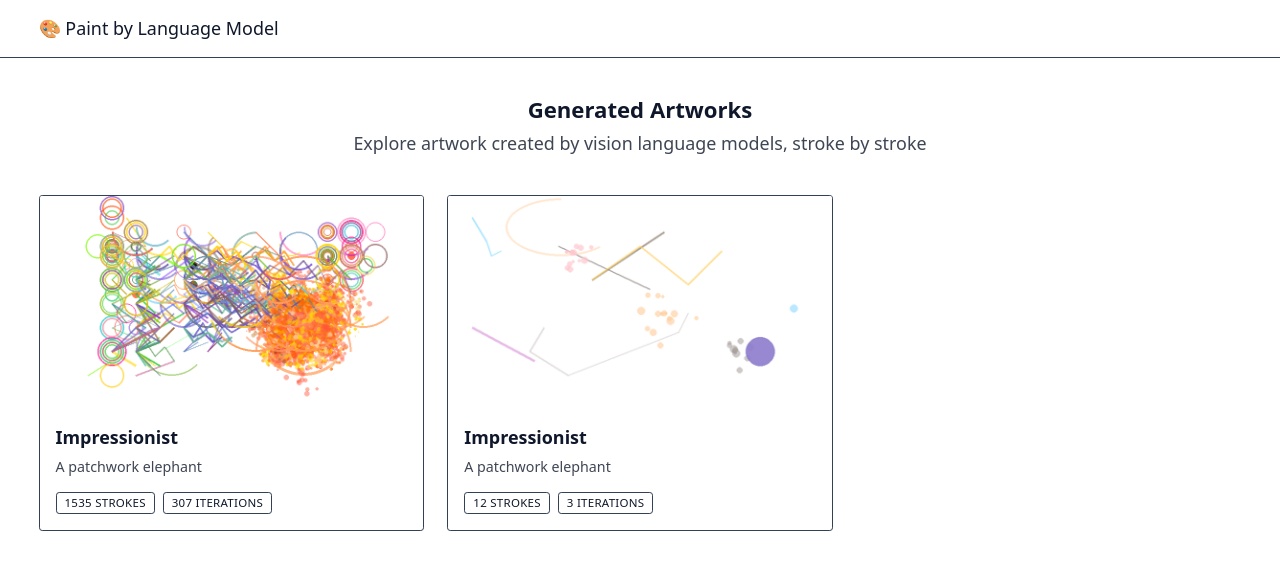
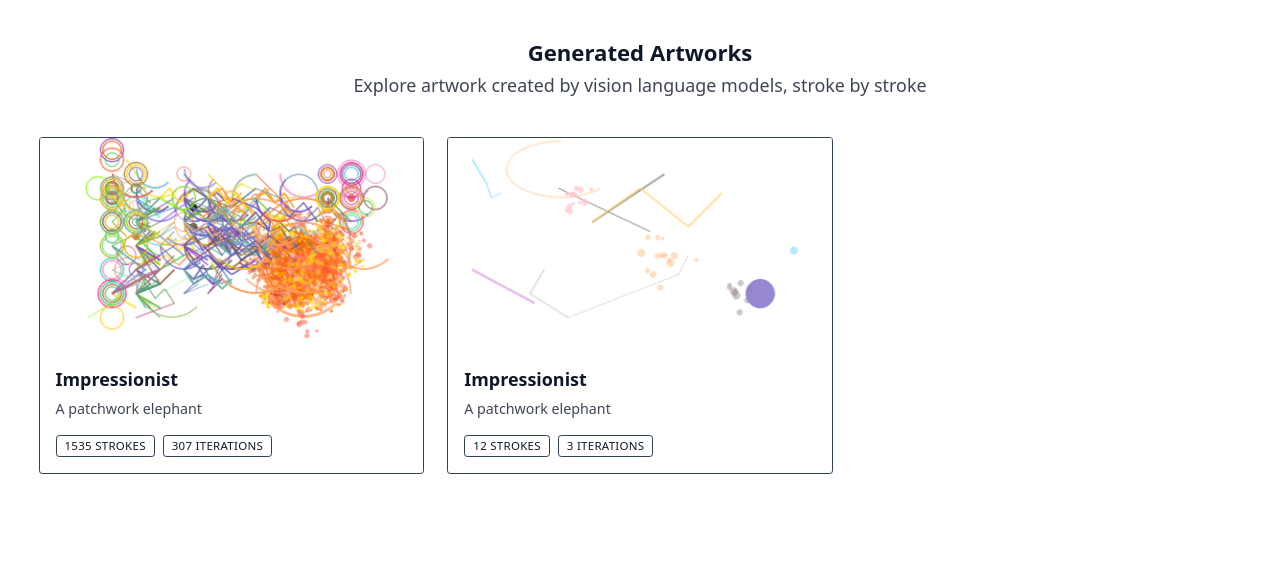
Before and after one commit to liamlaverty/paint-by-language-model, a Next.js app in the folder src/viewer/: page / in a window 1280 px wide. Shown: the top 570 px of the page. Built offline with nearby package versions, Linux system fonts and the light colour scheme.

Commit message:
fix(gallery): remove navbar, update style to show inspector on the right

```diff
--- a/src/viewer/src/app/globals.css
+++ b/src/viewer/src/app/globals.css
@@ -169,6 +169,20 @@ body {
   display: flex;
   flex-direction: column;
   height: 100vh;
+}
+
+/* ── Viewer Container ─────────────────────────────────────────────────── */
+.viewer-container {
+  display: flex;
+  flex-direction: column;
+  height: 100vh;
+}
+
+/* ── Content Grid (Canvas + Side Panel) ───────────────────────────────── */
+.content-grid {
+  display: flex;
+  flex: 1;
+  overflow: hidden;
 }
 
 /* ── Toolbar ──────────────────────────────────────────────────────────── */
@@ -477,28 +491,6 @@ body {
   letter-spacing: var(--uppercase-kerning);
 }
 
-/* ── App Navigation ───────────────────────────────────────────────────── */
-.app-nav {
-  background-color: var(--color-element-background);
-  border-bottom: 1px solid var(--color-border);
-  padding: var(--space-s) var(--gutter);
-  display: flex;
-  align-items: center;
-  min-height: 3rem;
-}
-
-.app-nav a {
-  color: var(--color-text);
-  text-decoration: none;
-  font-weight: var(--font-medium);
-  font-size: var(--size-step-0);
-  transition: color var(--transition-base);
-}
-
-.app-nav a:hover {
-  color: var(--color-highlight);
-}
-
 /* ── Gallery Page ─────────────────────────────────────────────────────── */
 .gallery-page {
   padding: var(--gutter);
--- a/src/viewer/src/app/layout.tsx
+++ b/src/viewer/src/app/layout.tsx
@@ -1,5 +1,4 @@
 import type { Metadata } from 'next';
-import Link from 'next/link';
 import './globals.css';
 
 export const metadata: Metadata = {
@@ -23,9 +22,6 @@ export default function RootLayout({
   return (
     <html lang="en">
       <body>
-        <nav className="app-nav">
-          <Link href="/">🎨 Paint by Language Model</Link>
-        </nav>
         <main>{children}</main>
       </body>
     </html>
```
